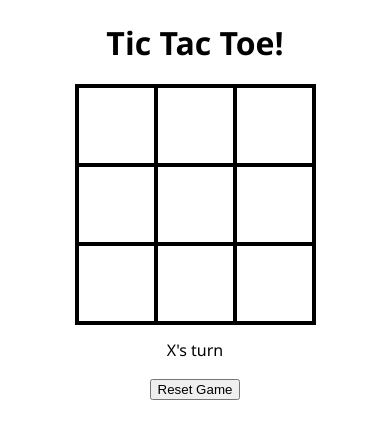
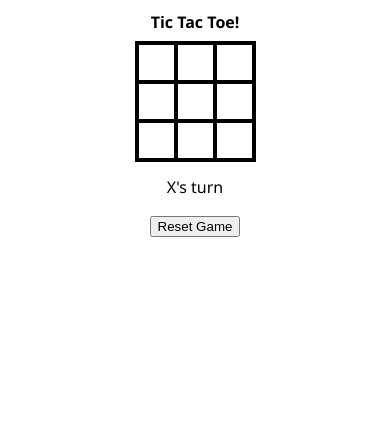
Before and after one commit to Shaikh-Rehan-Shakil/tictactoe-js, a plain HTML site: page index.html in a window 390 px wide. Drawn offline with Linux system fonts and the light colour scheme.

Commit message:
added responsiveness for small viewports

```diff
--- a/index.html
+++ b/index.html
@@ -8,7 +8,7 @@
 </head>
 <body>
     <div class="gameContainer">
-        <h1>Tic Tac Toe!</h1>
+        <h1 class="title" >Tic Tac Toe!</h1>
         <div class="cellContainer">
             <div class="cells" cellIndex="0"></div>
             <div class="cells" cellIndex="1"></div>
--- a/stylesheet.css
+++ b/stylesheet.css
@@ -3,10 +3,6 @@
     box-sizing: border-box;
     margin: 0;
     padding: 0;
-}
-
-:root{
-    --cell-size:75px;
 }
 
 body{
@@ -26,9 +22,22 @@ body{
 }
 
 .cells{
-    width: var(--cell-size);
-    height: var(--cell-size);
+    width: 75px;
+    height: 75px;
     border: 2px solid;
     font-size:50px;
-    line-height: var(--cell-size);
+    line-height: 75px;
 }
+
+
+@media (max-width: 420px){
+    .cells{
+        width: 35px;
+        height: 35px;
+        line-height: 35px;
+    }
+
+    .title{
+        font-size: 1rem;
+    }
+}
```
